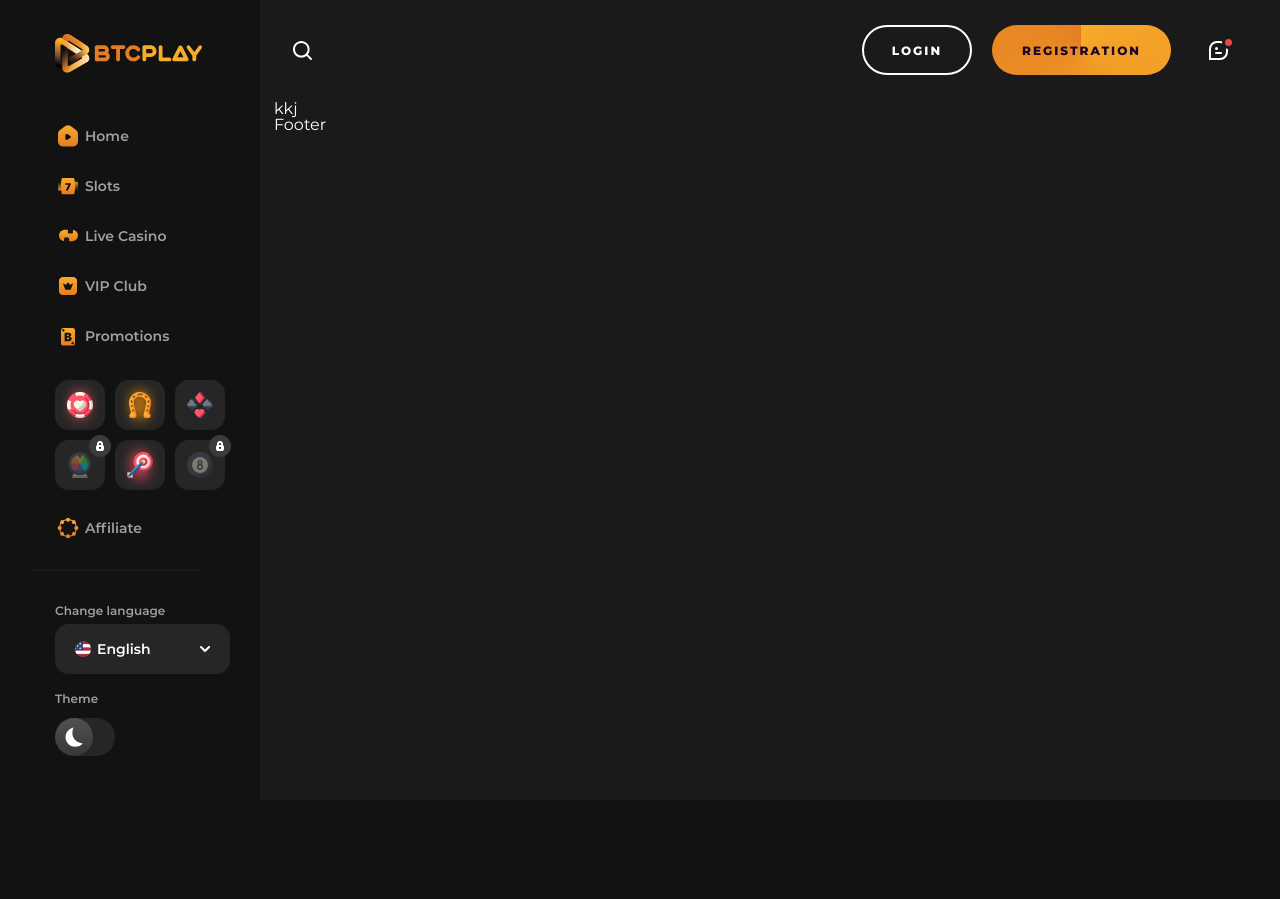
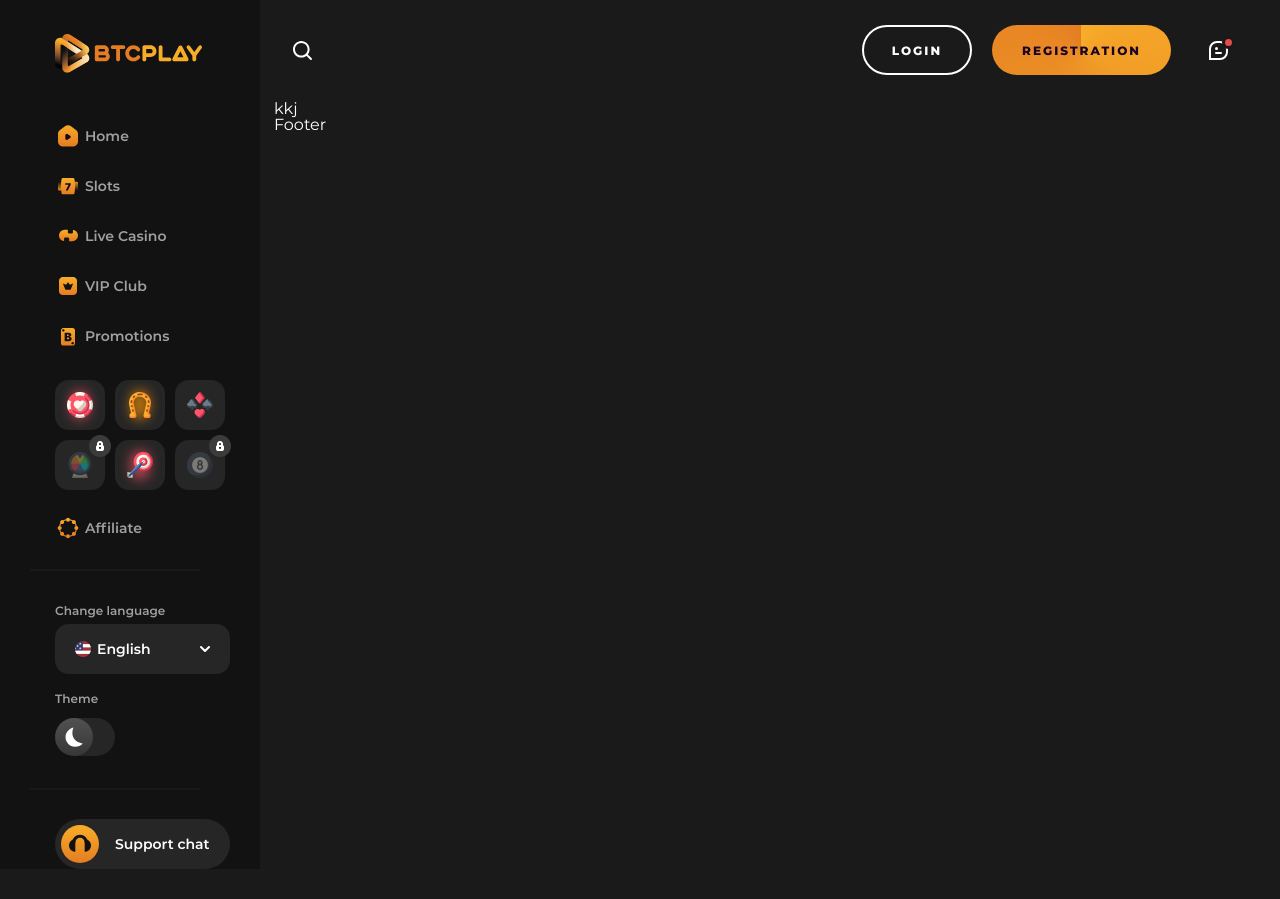
Before and after one commit to NikitinTeamWeb/btc-play, a Next.js app: page / in a window 1280 px wide. Before the commit the page ends 800 px from the top, so only its background shows below. Built offline with nearby package versions, Linux system fonts and the light colour scheme.

Commit message:
menu - add support button; edit option's and list's styles

```diff
--- a/src/components/Menu/List/list.module.scss
+++ b/src/components/Menu/List/list.module.scss
@@ -14,6 +14,25 @@
   text-decoration: none;
   padding-left: 56px;
   border-radius: 0 25px 25px 0;
+  transition: all 0.3s ease-in;
+  position: relative;
+  z-index: 2;
+  &:after {
+    content: '';
+    position: absolute;
+    top: 0;
+    left: 0;
+    width: 100%;
+    height: 100%;
+    background: linear-gradient(
+      89.96deg,
+      rgba(248, 173, 41, 0.04) 0.05%,
+      rgba(228, 125, 34, 0.1) 108.66%
+    );
+    border-radius: 0 25px 25px 0;
+    opacity: 0;
+    transition: all 0.3s ease-in;
+  }
   .icon {
     max-width: 24px;
     width: 100%;
@@ -23,11 +42,9 @@
     margin-right: 5px;
   }
   &:hover {
-    background: linear-gradient(
-      89.96deg,
-      rgba(248, 173, 41, 0.04) 0.05%,
-      rgba(228, 125, 34, 0.1) 108.66%
-    );
     color: var(--white);
+    &:after {
+      opacity: 1;
+    }
   }
 }
--- a/src/components/Menu/Menu.tsx
+++ b/src/components/Menu/Menu.tsx
@@ -1,6 +1,7 @@
 import List from './List/List';
 import Language from './Language/Language';
 import Theme from './Theme/Theme';
+import Support from './Support/Support';
 
 import styles from './menu.module.scss';
 
@@ -21,6 +22,10 @@ const Menu = () => {
           <Language />
           <Theme />
         </div>
+        <div className={styles.line}></div>
+        <div className={styles.block}>
+          <Support />
+        </div>
       </div>
     </div>
   );
--- /dev/null
+++ b/src/components/Menu/Support/Support.tsx
@@ -0,0 +1,16 @@
+import styles from './support.module.scss';
+
+import SupportIcon from '../../../assets/images/icons/support.svg';
+
+const Support = () => {
+  return (
+    <div className={styles.button}>
+      <span className={styles.icon}>
+        <SupportIcon />
+      </span>
+      Support chat
+    </div>
+  );
+};
+
+export default Support;
--- /dev/null
+++ b/src/components/Menu/Support/support.module.scss
@@ -0,0 +1,26 @@
+.button {
+  background: var(--greyBackground);
+  display: flex;
+  justify-content: flex-start;
+  align-items: center;
+  padding: 5px;
+  border-radius: 32px;
+  font-weight: 600;
+  font-size: 14px;
+  line-height: 20px;
+  color: #ffffff;
+  border: 1px solid transparent;
+  transition: all 0.3s ease-in;
+  cursor: pointer;
+  &:hover {
+    border-color: #ffffff;
+    background: transparent;
+  }
+}
+
+.icon {
+  display: flex;
+  justify-content: center;
+  align-items: center;
+  margin-right: 16px;
+}
--- a/src/components/Menu/menu.module.scss
+++ b/src/components/Menu/menu.module.scss
@@ -29,4 +29,5 @@
 .block {
   padding-left: 55px;
   padding-top: 29px;
+  margin-bottom: 30px;
 }
--- a/src/components/Select/Options/options.module.scss
+++ b/src/components/Select/Options/options.module.scss
@@ -20,6 +20,10 @@
   border: 1px solid transparent;
   border-radius: 25px;
   position: relative;
+  margin-bottom: 2px;
+  &:last-child {
+    margin-bottom: 0;
+  }
   &:hover {
     border-color: rgba(#f5a528, 0.6);
   }
--- a/src/components/Select/select.module.scss
+++ b/src/components/Select/select.module.scss
@@ -82,6 +82,7 @@
   justify-content: center;
   align-items: center;
   margin-left: 10px;
+  transition: all 0.3s ease-in;
 }
 .icon {
   max-width: 16px;
```
Also changed, not shown: src/assets/images/icons/support.svg (added).
